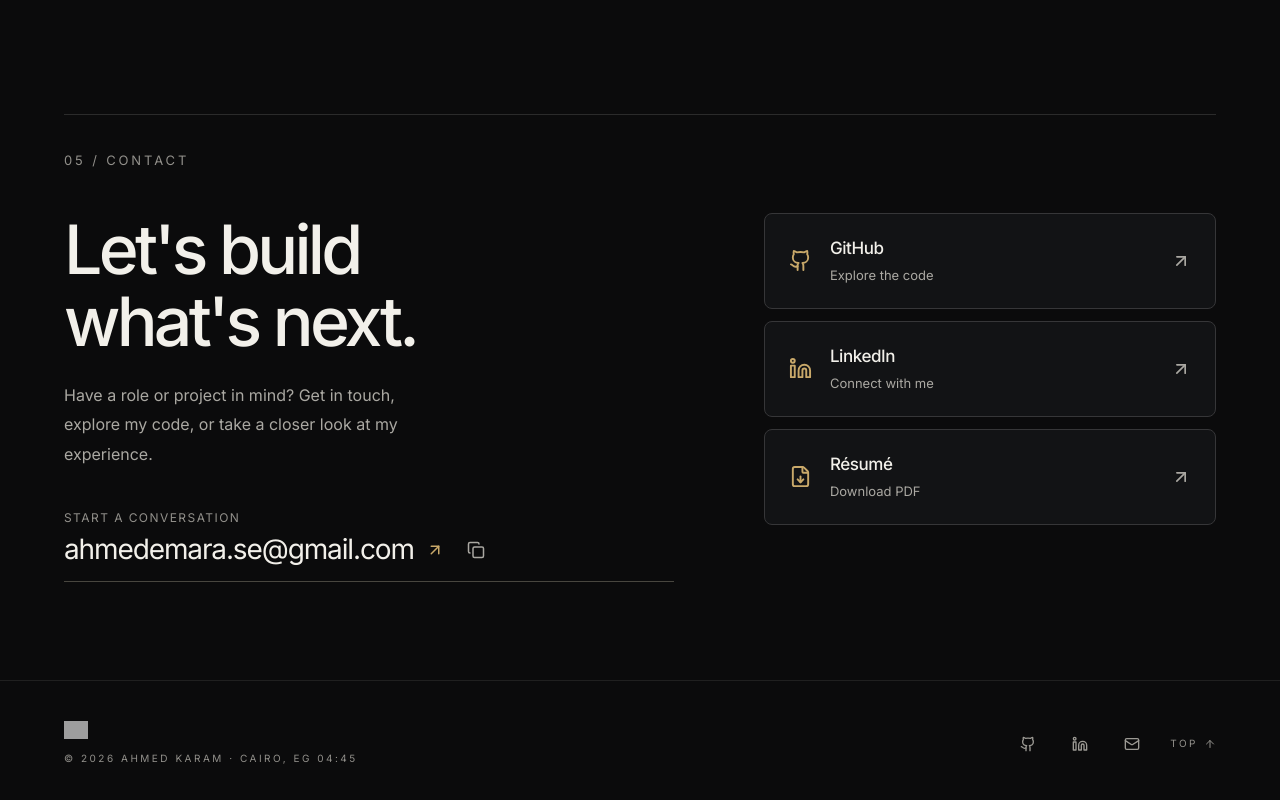
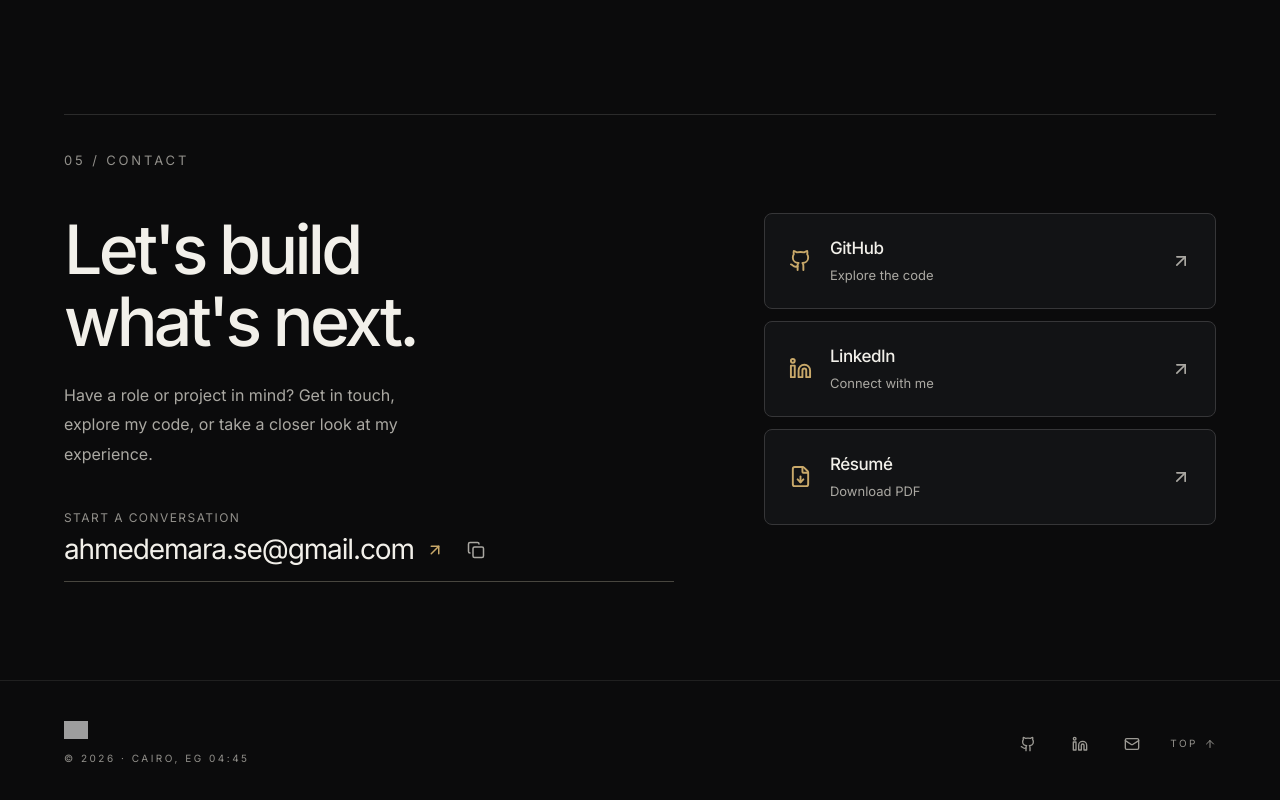
Before and after one commit to Ahmed-Karam28/Ahmed-Karam-Portfolio, a React (Vite) app: page / in a window 1280 px wide. Shown: the part 6433-7233 px from the top of the page. Built offline with nearby package versions, Linux system fonts and the light colour scheme; grey boxes are pictures that could not be loaded; a web font is replaced by a local one.

Commit message:
Remove 'Ahmed Karam' from footer copyright text

```diff
--- a/src/components/layout/Footer.jsx
+++ b/src/components/layout/Footer.jsx
@@ -18,7 +18,7 @@ const Footer = () => {
         <div className="flex flex-col gap-1">
           <img src="/generated/ak-logo.webp" className="footer-mark self-start" alt="Ahmed Karam" />
           <span className="font-mono text-[10px] uppercase tracking-[0.25em] text-faint mt-2">
-            © {new Date().getFullYear()} Ahmed Karam · Cairo, EG {time}
+            © {new Date().getFullYear()} · Cairo, EG {time}
           </span>
         </div>
 
```
